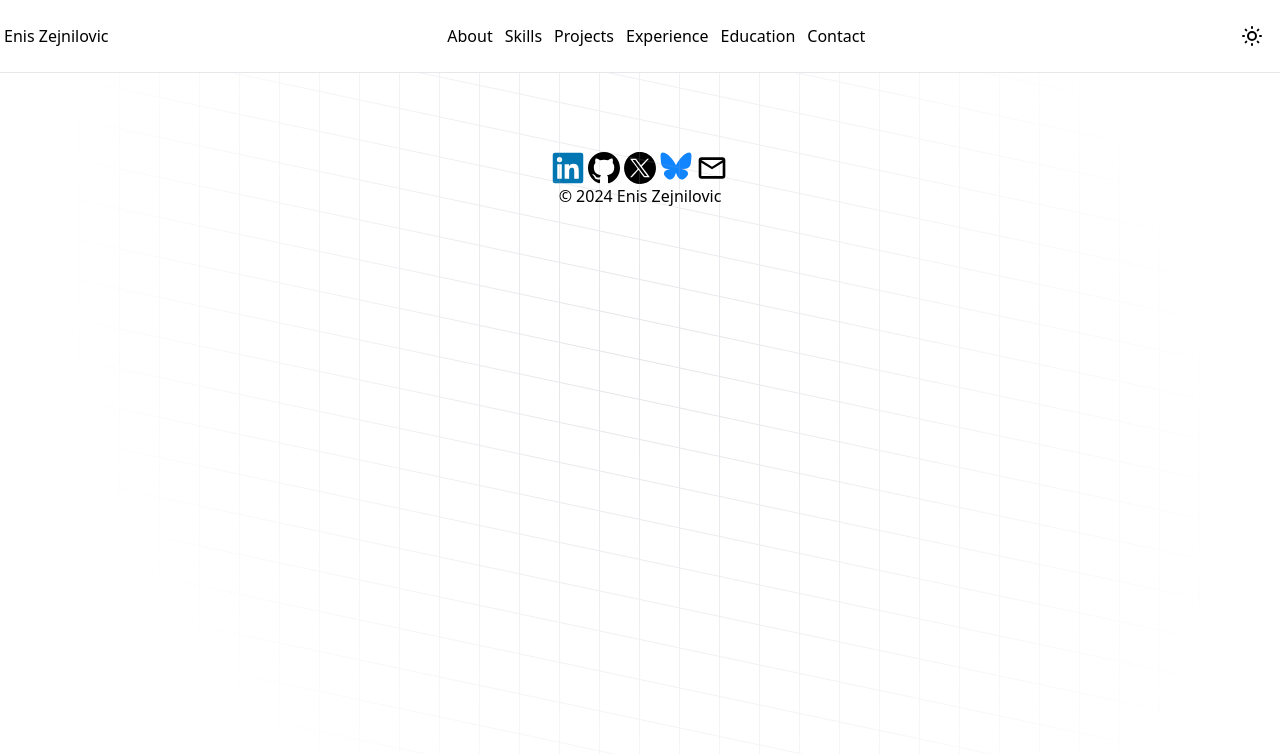
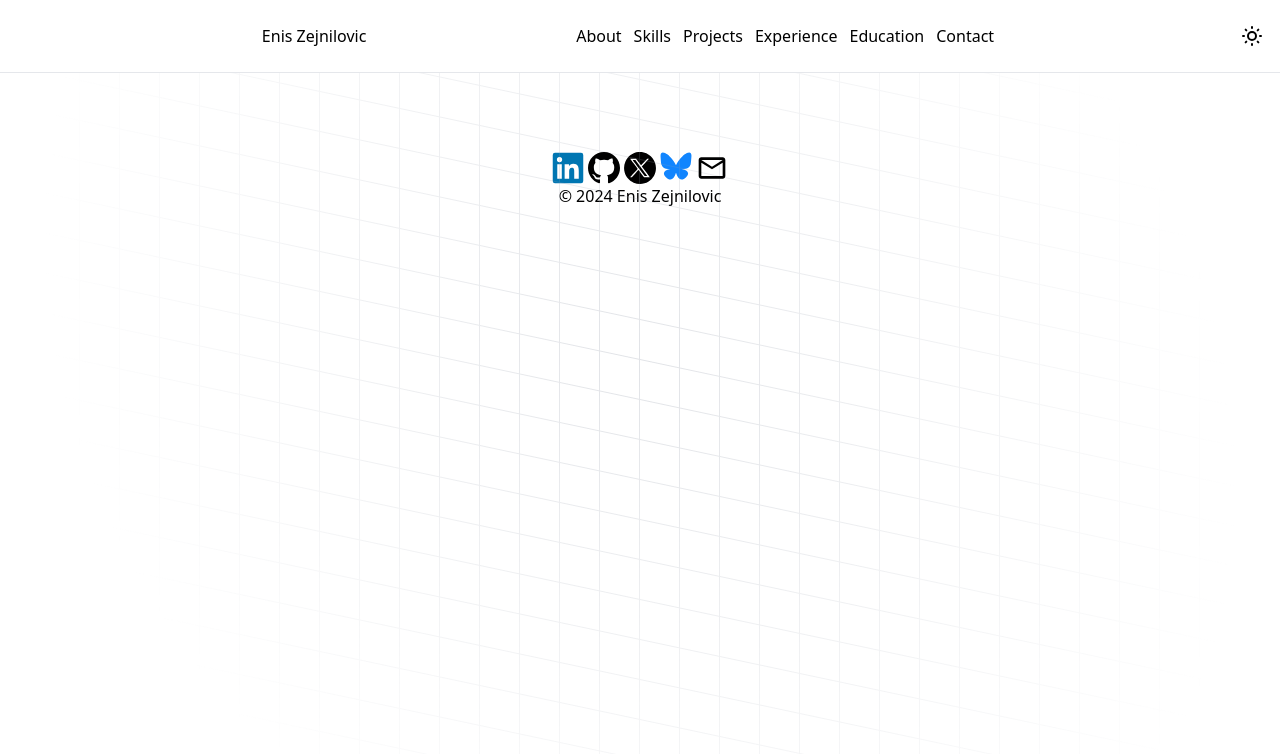
Before and after one commit to enisze/website, a Next.js app: page /project/1 in a window 1280 px wide. Shown: the top 754 px of the page. Built offline with nearby package versions, Linux system fonts and the light colour scheme.

Commit message:
⚗️ first logo

```diff
--- /dev/null
+++ b/components/logo.tsx
@@ -0,0 +1,36 @@
+interface LogoProps {
+	width?: number
+	height?: number
+	className?: string
+}
+
+export function Logo({ width = 600, height = 600, className = '' }: LogoProps) {
+	return (
+		<svg
+			xmlns='http://www.w3.org/2000/svg'
+			viewBox='0 0 600 600'
+			width={width}
+			height={height}
+			className={className}
+			aria-label='Logo'
+			role='img'
+		>
+			{/* Black E shape */}
+			<path
+				d='M170 140 L460 140 L460 180 L230 180 L230 270 L390 270 L390 310 L230 310 L230 420 L460 420 L460 460 L170 460 Z'
+				fill='#ffffff'
+			/>
+
+			{/* Single straight diagonal line */}
+			<path
+				d='M445 165 L200 440'
+				stroke='#ffffff'
+				strokeWidth='40'
+				strokeLinecap='butt'
+			/>
+
+			{/* White center line of the E */}
+			<rect x='230' y='270' width='220' height='40' fill='#ffffff' />
+		</svg>
+	)
+}
--- a/src/components/Navbar.tsx
+++ b/src/components/Navbar.tsx
@@ -1,5 +1,6 @@
 import { MenuIcon } from 'lucide-react'
 import Link from 'next/link'
+import { Logo } from '../../components/logo'
 import { Item } from './Layout/Item'
 import { ThemeToggle } from './Layout/ThemeToggle'
 import { NavbarInstane } from './NavbarClient'
@@ -40,7 +41,8 @@ const menuitems = [
 
 export const Navbar = () => {
 	return (
-		<header className='flex flex-row items-center justify-between p-1 lg:my-0 fixed top-0 left-0 w-full bg-white dark:bg-gray-900 border-b border-gray-200 dark:border-gray-600'>
+		<header className='flex flex-row items-center justify-between p-1 lg:my-0 fixed top-0 left-0 w-full bg-white dark:bg-black border-b border-gray-200 dark:border-gray-600'>
+			<Logo className='size-14' />
 			<Link href='/'>Enis Zejnilovic</Link>
 			<div className='lg:hidden bg-inherit flex items-center gap-x-2 '>
 				<ThemeToggle />
```
